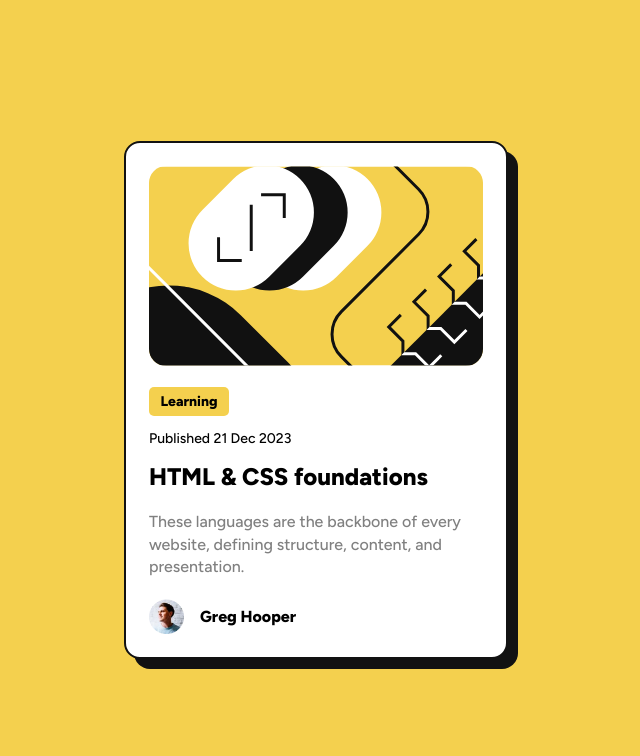
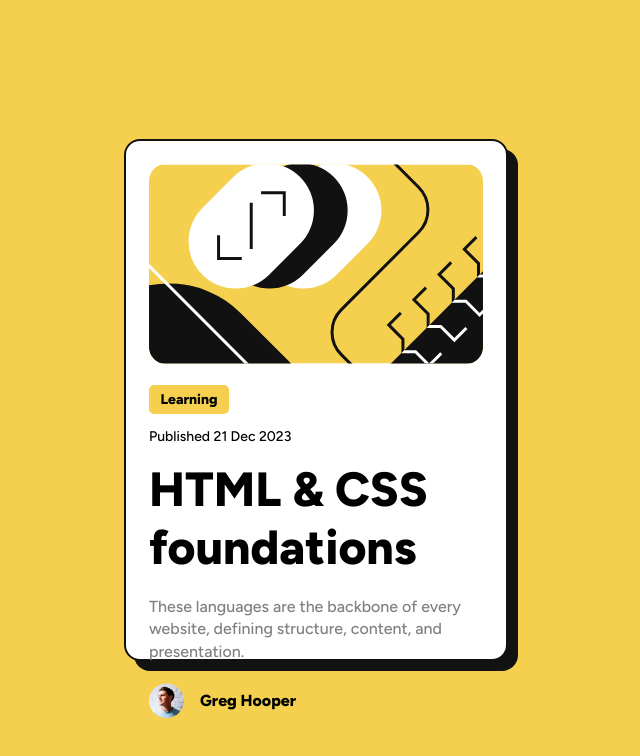
Before and after one commit to Y-ashbhatt/blog-preview-card-main, a plain HTML site: page index.html in a window 1280 px wide. Shown: the whole page, without its empty margins (324-964 px from the left). Drawn offline with Linux system fonts and the light colour scheme.

Commit message:
Update index.html

```diff
--- a/index.html
+++ b/index.html
@@ -9,8 +9,8 @@
 
     <link rel="stylesheet" href="./style.css" />
   </head>
-  <body role="main">
-    <div class="blog-card" role="contentinfo">
+  <body>
+    <div class="blog-card" >
       <img
         class="image"
         src="./assets/images/illustration-article.svg"
@@ -20,7 +20,7 @@
       <div class="text ">
         <span class="highlight">Learning</span>
       <div class="date">Published 21 Dec 2023</div>
-      <div class="title">HTML & CSS foundations</div>
+      <div class="title"><h1>HTML & CSS foundations</h1></div>
       <div class="description">
         These languages are the backbone of every website, defining structure,
         content, and presentation.
```
